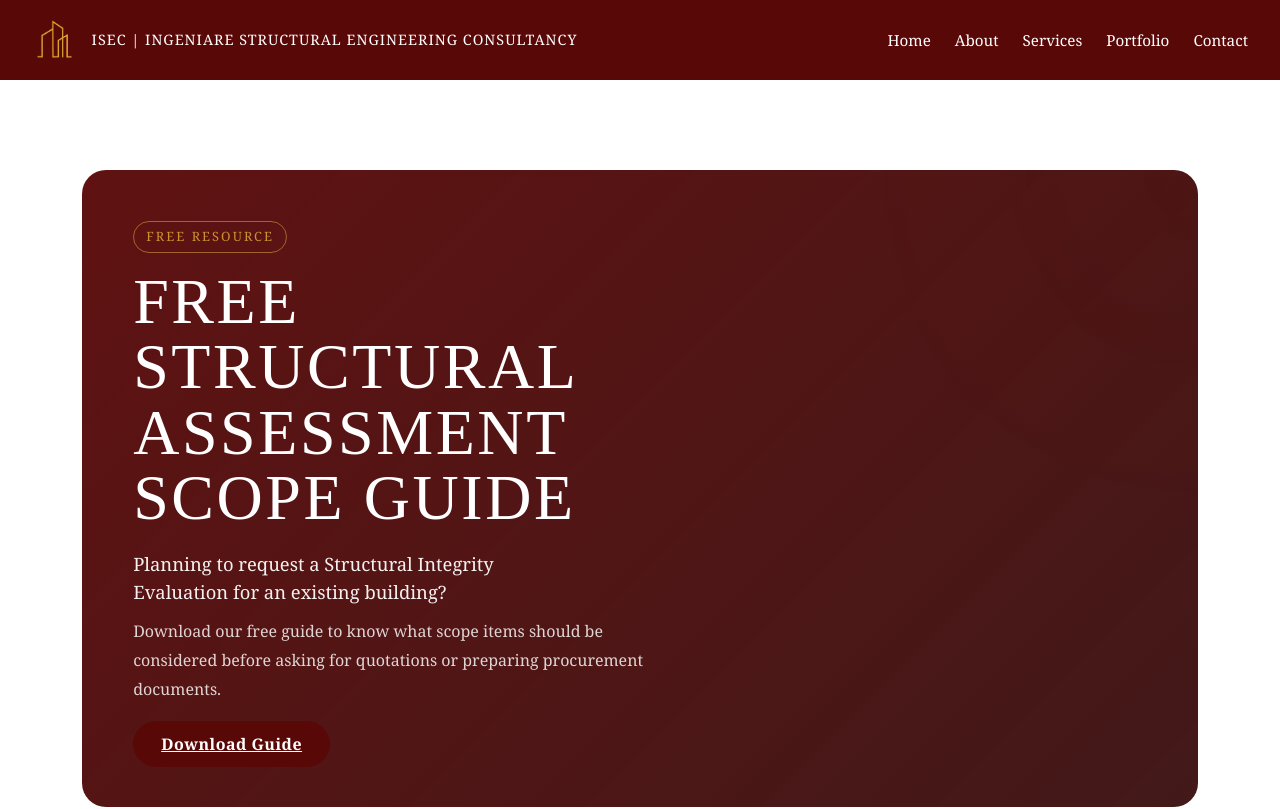
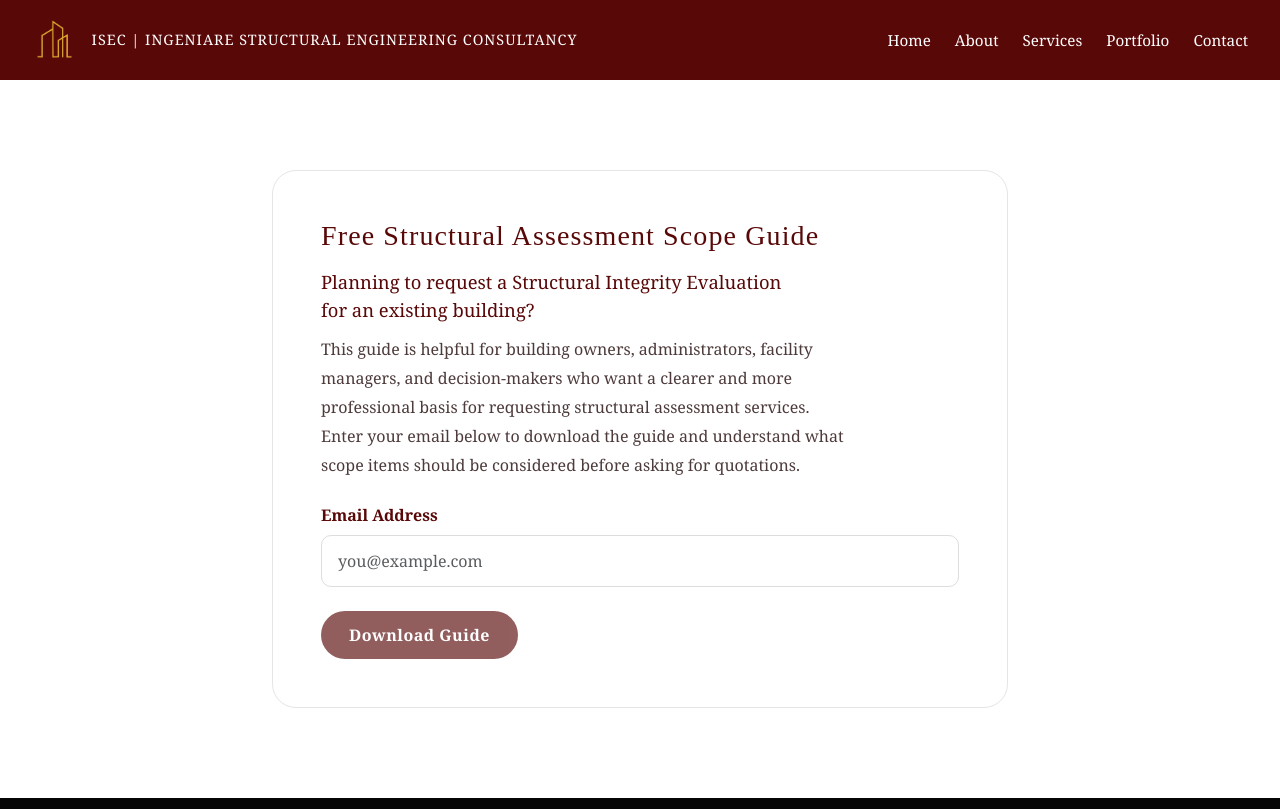
Before and after one commit to CodeFrancis333/ISEC, a React (Vite) app in the folder isec-website/: page /free-structural-assessment-scope-guide in a window 1280 px wide. Shown: the top 809 px of the page. Built offline with nearby package versions, Linux system fonts and the light colour scheme; no server answers.

Commit message:
Guide new ui

```diff
--- a/isec-website/src/pages/StructuralAssessmentGuidePage.jsx
+++ b/isec-website/src/pages/StructuralAssessmentGuidePage.jsx
@@ -86,29 +86,7 @@ const StructuralAssessmentGuidePage = () => {
 
       <section className="section guide-landing-page">
         <div className="container">
-          <Motion.div
-            className="guide-hero-card"
-            initial={{ opacity: 0, y: 20 }}
-            animate={{ opacity: 1, y: 0 }}
-            transition={{ duration: 0.5 }}
-          >
-            <div className="guide-eyebrow">Free Resource</div>
-            <h1 className="guide-title">Free Structural Assessment Scope Guide</h1>
-            <p className="guide-lead">
-              Planning to request a Structural Integrity Evaluation for an
-              existing building?
-            </p>
-            <p className="guide-copy">
-              Download our free guide to know what scope items should be
-              considered before asking for quotations or preparing procurement
-              documents.
-            </p>
-            <a href="#guide-download-form" className="btn-isec-primary">
-              Download Guide
-            </a>
-          </Motion.div>
-
-          <div className="row justify-content-center mt-4">
+          <div className="row justify-content-center">
             <div className="col-lg-8">
               <Motion.div
                 id="guide-download-form"
@@ -120,14 +98,20 @@ const StructuralAssessmentGuidePage = () => {
                 <h2 className="h3 guide-form-title">
                   Free Structural Assessment Scope Guide
                 </h2>
+                <p className="guide-lead guide-form-lead">
+                  Planning to request a Structural Integrity Evaluation for an
+                  existing building?
+                </p>
                 <p className="guide-copy">
                   This guide is helpful for building owners, administrators,
-                  facility managers, procurement officers, and decision-makers
-                  who want a clearer and more professional basis for requesting
-                  structural assessment services.
+                  facility managers, and decision-makers who want a clearer and
+                  more professional basis for requesting structural assessment
+                  services.
                 </p>
                 <p className="guide-copy mb-4">
-                  Enter your email below to download the guide.
+                  Enter your email below to download the guide and understand
+                  what scope items should be considered before asking for
+                  quotations.
                 </p>
 
                 <form
--- a/isec-website/src/styles/globals.css
+++ b/isec-website/src/styles/globals.css
@@ -3052,44 +3052,12 @@ main {
   padding-bottom: clamp(4rem, 7vw, 6rem);
 }
 
-.guide-hero-card {
-  background:
-    linear-gradient(135deg, rgba(89, 8, 8, 0.96), rgba(50, 5, 5, 0.92)),
-    radial-gradient(circle at top right, rgba(243, 203, 73, 0.18), transparent 30%);
-  color: #ffffff;
-  border-radius: 24px;
-  padding: clamp(2rem, 4vw, 3.5rem);
-  position: relative;
-  overflow: hidden;
-}
-
-.guide-eyebrow {
-  display: inline-block;
-  margin-bottom: 1rem;
-  padding: 0.35rem 0.75rem;
-  border: 1px solid rgba(243, 203, 73, 0.45);
-  border-radius: 999px;
-  color: var(--isec-gold);
-  font-size: 0.8rem;
-  letter-spacing: 0.16em;
-  text-transform: uppercase;
-}
-
-.guide-title {
-  max-width: 14ch;
-  font-family: var(--isec-heading-font);
-  font-size: clamp(2.2rem, 5vw, 4rem);
-  line-height: 1.02;
-  letter-spacing: 0.04em;
-  text-transform: uppercase;
-}
-
 .guide-lead {
   max-width: 40ch;
-  margin-top: 1.25rem;
+  margin-top: 0;
   margin-bottom: 0.75rem;
   font-size: 1.15rem;
-  color: rgba(255, 255, 255, 0.94);
+  color: var(--isec-maroon);
 }
 
 .guide-copy {
@@ -3099,11 +3067,6 @@ main {
   color: #4d3a3a;
 }
 
-.guide-hero-card .guide-copy {
-  color: rgba(255, 255, 255, 0.82);
-  margin-bottom: 1.75rem;
-}
-
 .guide-form-card {
   border-radius: 24px;
 }
@@ -3119,18 +3082,17 @@ main {
   color: var(--isec-maroon);
 }
 
+.guide-form-lead {
+  max-width: 46ch;
+}
+
 .guide-form-card .btn-isec-primary[disabled] {
   opacity: 0.65;
   cursor: not-allowed;
 }
 
 @media (max-width: 767.98px) {
-  .guide-hero-card,
   .guide-form-card {
     border-radius: 16px;
   }
-
-  .guide-title {
-    max-width: none;
-  }
-}
+}
```
